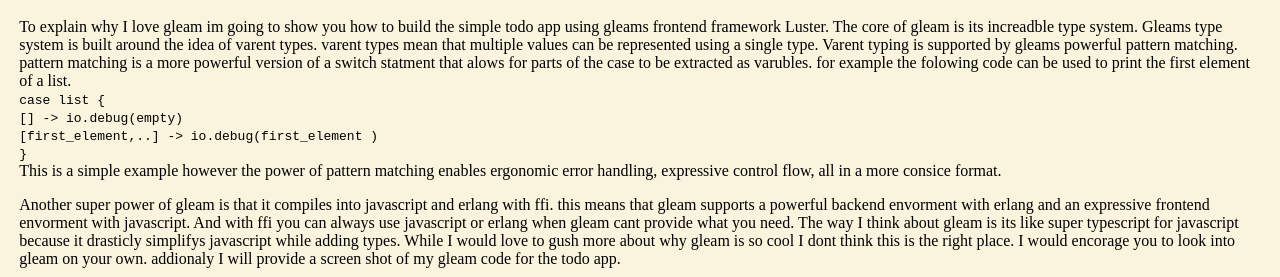
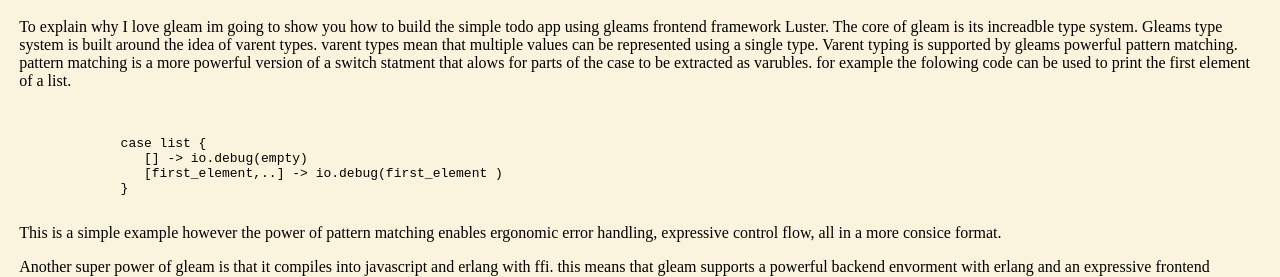
Before and after one commit to nick-leslie/webware-a1, a website: page hobby.html in a window 1280 px wide. Shown: the part 514-791 px from the top of the page. Drawn offline with Linux system fonts and the light colour scheme.

Commit message:
updated read me

```diff
--- a/hobby.html
+++ b/hobby.html
@@ -42,17 +42,14 @@
       <p>To explain why I love gleam im going to show you how to build the simple todo app using gleams frontend framework Luster.
          The core of gleam is its increadble type system. Gleams type system is built around the idea of varent types. varent types mean that multiple values can be represented using a single type.
          Varent typing is supported by gleams powerful pattern matching. pattern matching is a more powerful version of a switch statment that alows for parts of the case to be extracted as varubles.
-         for example the folowing code can be used to print the first element of a list. <br><code>
+         for example the folowing code can be used to print the first element of a list.
+        <pre><code>
 
              case list {
-                <br>
                 [] -> io.debug(empty)
-                <br>
                 [first_element,..] -> io.debug(first_element )
-                <br>
              }
-         </code>
-         <br>
+         </code></pre>
         This is a simple example however the power of pattern matching enables ergonomic error handling, expressive control flow, all in a more consice format.
       </p>
       <p>
```
Also changed, not shown: README.md.
